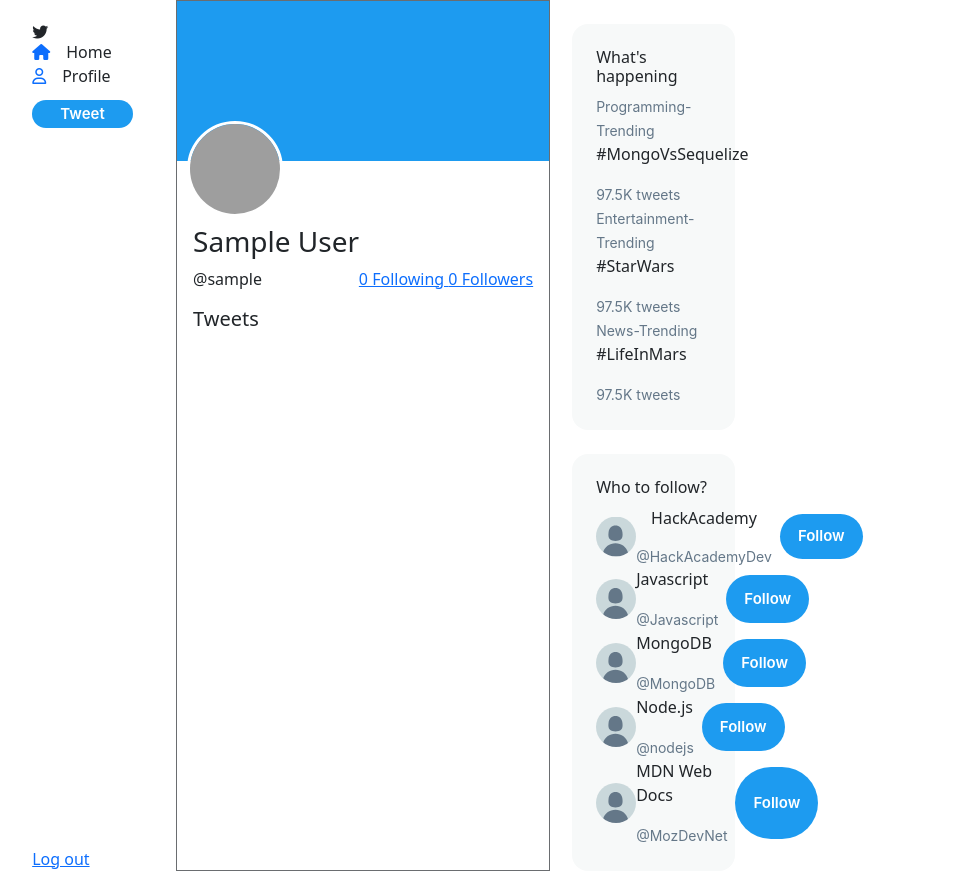
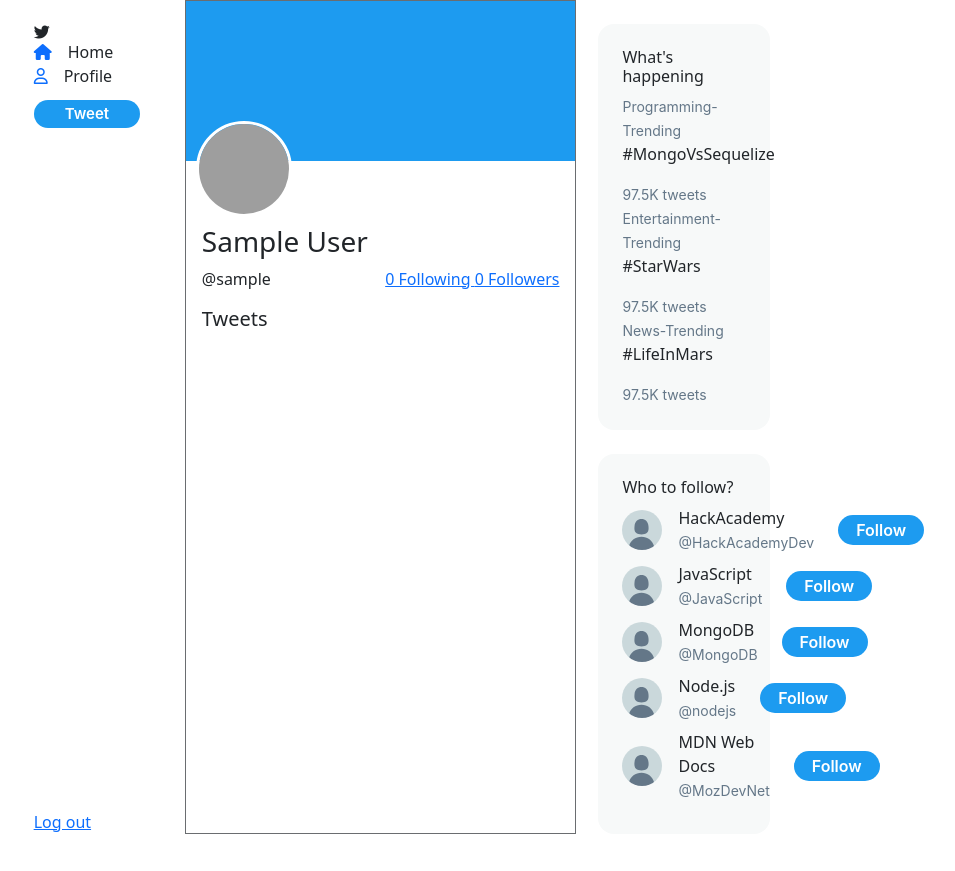
Before and after one commit to JuanmaDiez/Twitter-React, a Node server app: a page that uses views/partials/info.ejs in a window 1280 px wide. Shown: the whole page, without its empty margins (71-1026 px from the left). After the commit the page ends 834 px from the top, so only its background shows below. Run offline with Node 20, Linux system fonts and the light colour scheme; the visitor is signed in with stand-in values (Sample User, id 1); some libraries are stand-ins or nearby versions; grey boxes are pictures that could not be loaded.

Commit message:
Merge branch 'main' of https://github.com/santiagoG10/Twitter

```diff
--- a/public/css/style.css
+++ b/public/css/style.css
@@ -16,12 +16,13 @@
 .follow-button {
   background: #1d9bf0;
   border: none;
+  height: 30px;
   padding: 0px 18px 0px 18px;
   border-radius: 45px;
   font-family: "Inter";
   font-style: normal;
   font-weight: 600;
-  font-size: 15px;
+  font-size: 1rem;
   line-height: 18px;
   text-align: center;
   color: #ffffff;
@@ -32,6 +33,8 @@
   font-style: normal;
 }
 .information-containers {
+  display: flex;
+  flex-direction: column;
   background-color: #f7f9f9;
   border-radius: 1rem;
 }
@@ -122,7 +125,7 @@
   font-family: "Inter";
   font-style: normal;
   font-weight: 400;
-  font-size: 20px;
+  font-size: 1rem;
   line-height: 24px;
 }
 
@@ -140,7 +143,7 @@
   font-family: "Inter";
   font-style: normal;
   font-weight: 600;
-  font-size: 15px;
+  font-size: 1rem;
   line-height: 18px;
   text-align: center;
   color: #ffffff;
--- a/views/followers.ejs
+++ b/views/followers.ejs
@@ -24,7 +24,7 @@
         </div>
         <div>
           <a href="/profile/<%= profileUser.username %>/followers">Followers</a>
-          <a href="/profile/<%= profileUser.username %>/followings"
+          <a href="/profile/<%= profileUser.username %>/following"
             >Followings</a
           >
         </div>
--- a/views/partials/info.ejs
+++ b/views/partials/info.ejs
@@ -17,67 +17,62 @@
       <small>97.5K tweets</small>
     </div>
   </div>
-  <div class="d-flex flex-column container information-containers mt-4 p-4">
+  <div class="container information-containers mt-4 p-4">
     <h6>Who to follow?</h6>
-    <div class="d-flex">
-      <div class="d-flex justify-content-left">
-        <img src="/img/profile.svg" alt="Pic" />
-        <div
-          class="d-flex flex-column justify-content-center align-items-center"
-        >
-          <p>HackAcademy</p>
-          <small>@HackAcademyDev</small>
-        </div>
+    <div class="d-flex justify-content-between mb-2">
+      <img src="/img/profile.svg" alt="Pic" />
+      <div class="mx-3">
+        <div>HackAcademy</div>
+        <small>@HackAcademyDev</small>
       </div>
-      <button class="follow-button d-flex align-items-center m-2">
-        Follow
-      </button>
+
+      <div class="d-flex align-items-center">
+        <button class="follow-button m-2">Follow</button>
+      </div>
     </div>
-    <div class="d-flex">
+    <div class="d-flex justify-content-between mb-2">
       <img src="/img/profile.svg" alt="Pic" />
-      <div>
-        <p>Javascript</p>
-        <small>@Javascript</small>
+      <div class="mx-3">
+        <div>JavaScript</div>
+        <small>@JavaScript</small>
       </div>
-      <button class="follow-button d-flex align-items-center m-2">
-        Follow
-      </button>
+
+      <div class="d-flex align-items-center">
+        <button class="follow-button m-2">Follow</button>
+      </div>
     </div>
-    <div class="d-flex">
+    <div class="d-flex justify-content-between mb-2">
       <img src="/img/profile.svg" alt="Pic" />
-      <div>
-        <p>MongoDB</p>
+      <div class="mx-3">
+        <div>MongoDB</div>
         <small>@MongoDB</small>
       </div>
-      <button
-        class="follow-button d-flex justify-content-center align-items-center m-2"
-      >
-        Follow
-      </button>
+
+      <div class="d-flex align-items-center">
+        <button class="follow-button m-2">Follow</button>
+      </div>
     </div>
-    <div class="d-flex">
+    <div class="d-flex justify-content-between mb-2">
       <img src="/img/profile.svg" alt="Pic" />
-      <div>
-        <p>Node.js</p>
+      <div class="mx-3">
+        <div>Node.js</div>
         <small>@nodejs</small>
       </div>
-      <button
-        class="follow-button d-flex justify-content-center align-items-center m-2"
-      >
-        Follow
-      </button>
+
+      <div class="d-flex align-items-center">
+        <button class="follow-button m-2">Follow</button>
+      </div>
     </div>
-    <div class="d-flex">
+    <div class="d-flex justify-content-between mb-2">
       <img src="/img/profile.svg" alt="Pic" />
-      <div>
-        <p>MDN Web Docs</p>
+      <div class="mx-3">
+        <div>MDN Web Docs</div>
         <small>@MozDevNet</small>
       </div>
-      <button
-        class="follow-button d-flex justify-content-center align-items-center m-2"
-      >
-        Follow
-      </button>
+
+      <div class="d-flex align-items-center">
+        <button class="follow-button m-2">Follow</button>
+      </div>
     </div>
   </div>
 </div>
```
Also changed, not shown: views/following.ejs (+21 -0 lines).
